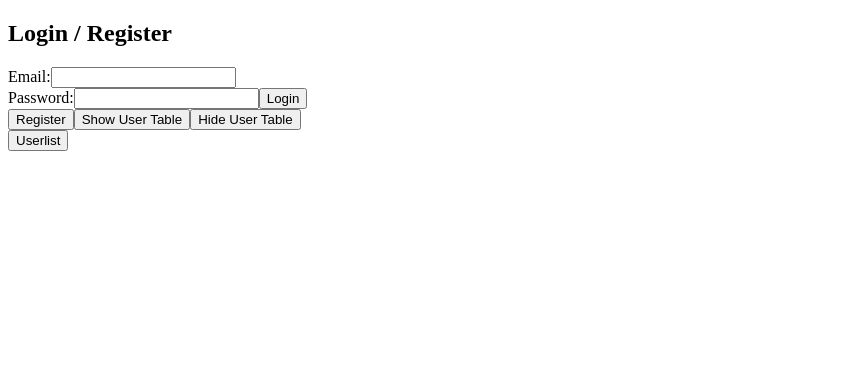
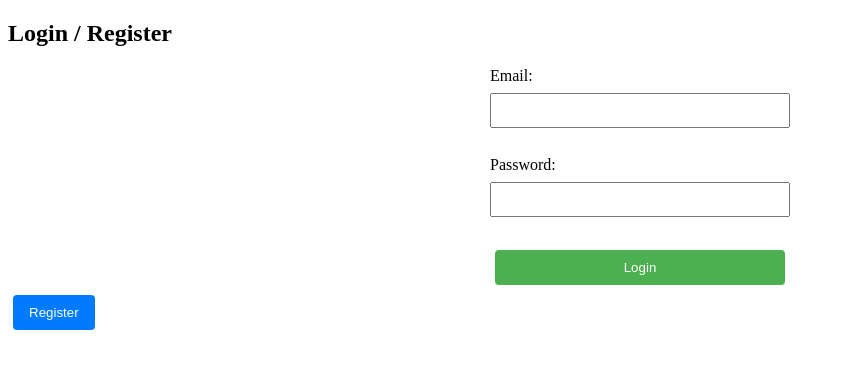
Before and after one commit to xenecodd/reactjwt, a React (Create React App) app: page / in a window 1280 px wide. Shown: the top 368 px of the page, without its empty margins (0-845 px from the left). Built offline with nearby package versions, Linux system fonts and the light colour scheme.

Commit message:
update visual improvements

```diff
--- a/package.json
+++ b/package.json
@@ -4,6 +4,7 @@
   "private": true,
   "proxy": "http://localhost:5000/",
   "dependencies": {
+    "@reduxjs/toolkit": "^1.9.5",
     "@testing-library/jest-dom": "^5.17.0",
     "@testing-library/react": "^13.4.0",
     "@testing-library/user-event": "^13.5.0",
@@ -16,6 +17,7 @@
     "react-dom": "^18.2.0",
     "react-router-dom": "^6.14.2",
     "react-scripts": "5.0.1",
+    "redux": "^4.2.1",
     "web-vitals": "^2.1.4"
   },
   "scripts": {
--- a/src/App.js
+++ b/src/App.js
@@ -1,12 +1,6 @@
 import React, { useState, useEffect } from 'react';
-import axios from 'axios';
-import DataTable from 'react-data-table-component';
-import Userlist from './component/Userlist';
 import {
-  BrowserRouter as Router,
-  Routes,
-  Route,
-  Link
+  Link, useHistory, redirect
 } from 'react-router-dom';
 
 function App() {
@@ -15,7 +9,7 @@ function App() {
   const [data, setData] = useState([]);
   const [isLoggedIn, setIsLoggedIn] = useState(false);
   const [showLoginForm, setShowLoginForm] = useState(true);
-  const [active, setActive] = useState('');
+  const [active, setActive] = useState(true);
 
 
   const handleLogin = (e) => {
@@ -33,6 +27,7 @@ function App() {
           window.localStorage.setItem('x-access-token', data['x-access-token']);
           setData(data);
           setIsLoggedIn(true);
+          console.log(data['x-access-token'])
         })
         .catch(error => {
           console.error('Error fetching data:', error);
@@ -49,14 +44,16 @@ function App() {
 
 
   return (
-      <Router>
     <div>
-          <Routes>
-            <Route
-                path="/Userlist"
-                element={<Userlist userdata={data}/>}
-            />
-          </Routes>
+      {isLoggedIn ? (
+        <div>
+          <h1>Login Succeed! Welcome Back</h1>
+            <Link to="/Userlist" target='_self'>
+            <button>Userlist</button>
+            </Link>
+        </div>
+      ) : (
+        <div>
           <h2>Login / Register</h2>
           {showLoginForm ? (
             <form onSubmit={handleLogin}>
@@ -68,7 +65,30 @@ function App() {
                 onChange={(e) => setEmail(e.target.value)}
                 required
               />
-                <br/>
+              <br />
+              <label htmlFor="password">Password:</label>
+              <input
+                type="password"
+                name="password"
+                value={password}
+                onChange={(e) => setPassword(e.target.value)}
+              />
+              <br />
+              <button type="submit">Login</button>
+            </form>
+          ) : (
+            <form onSubmit={handleRegister}>
+              <label htmlFor="name">Name:</label>
+              <input type="text" name="name" required />
+              <br />
+              <label htmlFor="email">Email:</label>
+              <input
+                type="email"
+                name="email"
+                value={email}
+                onChange={(e) => setEmail(e.target.value)}
+              />
+              <br />
               <label htmlFor="password">Password:</label>
               <input
                 type="password"
@@ -77,46 +97,16 @@ function App() {
                 onChange={(e) => setPassword(e.target.value)}
                 required
               />
-                <input type="submit" value="Login"/>
-              </form>
-          ) : (
-              <form onSubmit={handleRegister}>
-                <label htmlFor="name">Name:</label>
-                <input type="text" name="name" required/>
-                <br/>
-                <label htmlFor="email">Email:</label>
-                <input
-                    type="email"
-                    name="email"
-                    value={email}
-                    onChange={(e) => setEmail(e.target.value)}
-                />
-                <br/>
-                <label htmlFor="password">Password:</label>
-                <input
-                    type="password"
-                    name="password"
-                    value={password}
-                    onChange={(e) => setPassword(e.target.value)}
-                    required
-                />
-                <br/>
+              <br />
               <button type="submit">Register</button>
             </form>
           )}
           <button onClick={toggleForm}>
             {showLoginForm ? 'Register' : 'Login'}
           </button>
-
-          <button onClick={() => setActive(true)}>Show User Table</button>
-          <button onClick={() => setActive(false)}>Hide User Table</button>
         </div>
-                    <div>
-            <Link to="/Userlist" target="_blank">
-              <button>Userlist</button>
-            </Link>
+      )}
     </div>
-      </Router>
   );
 }
 
--- a/src/component/Userlist.js
+++ b/src/Userlist.js
@@ -1,8 +1,10 @@
 import DataTable from "react-data-table-component";
 import React, {useEffect, useState} from "react";
-import isLoggedIn from './App.js'
+import isLoggedIn from './App'
+import "./styles.css";
+import { createSlice, configureStore } from '@reduxjs/toolkit'
+import {Link} from "react-router-dom";
 
-  const token= window.localStorage.getItem('x-access-token')
   const columns = [
 
         {
@@ -24,10 +26,38 @@ import isLoggedIn from './App.js'
     ]
 
 function Userlist(){
+const counterSlice = createSlice({
+  name: 'counter',
+  initialState: {
+    value: 0
+  },
+  reducers: {
+    incremented: state => {
+      state.value += 1
+    },
+    decremented: state => {
+      state.value -= 1
+    }
+  }
+})
+    function disp(){store.dispatch(incremented())}
+
+const { incremented, decremented } = counterSlice.actions
+
+const store = configureStore({
+  reducer: counterSlice.reducer
+})
+
+store.subscribe(() => console.log(store.getState()))
+
+
       const [user, setUser] = useState('');
        useEffect(() => {
+           const token= window.localStorage.getItem('x-access-token')
+           console.log(window.localStorage.getItem('x-access-token'))
+           console.log('boş')
+
     const baseURL = process.env.REACT_APP_BASE_URL;
-    console.log(token);
     fetch(`${baseURL}/user`, {
       method: 'POST',
       headers: {
@@ -47,6 +77,10 @@ function Userlist(){
                   <DataTable
                       columns={columns} data={user}>
                   </DataTable>
+                  <Link to="/">
+                    <button>Main Page</button>
+                  </Link>
+                  <button onClick={disp}>tıkla artır</button>
               </div>
           )
 
--- /dev/null
+++ b/src/component/Pending.js
@@ -0,0 +1,17 @@
+import {Link, Route, Router, Routes} from "react-router-dom";
+import Userlist from "../Userlist";
+import React from "react";
+
+function Pending(){
+
+    return(
+        <div>
+            <h1>Succeed</h1>
+            <Link to="/Userlist" target='_blank'>
+            <button>Userlist</button>
+            </Link>
+        </div>
+    )
+
+}
+export default Pending;
--- a/src/index.js
+++ b/src/index.js
@@ -2,11 +2,20 @@ import React from 'react';
 import ReactDOM from 'react-dom/client';
 import App from './App';
 import reportWebVitals from './reportWebVitals';
+import {Route,Routes, BrowserRouter} from "react-router-dom";
+import Userlist from "./Userlist";
+import Pending from "./component/Pending";
 
 const root = ReactDOM.createRoot(document.getElementById('root'));
 root.render(
   <React.StrictMode>
-    <App />
+    <BrowserRouter>
+      <Routes>
+          <Route path="/Userlist" element={<Userlist />} />
+          <Route path="/Pending" element={<Pending />} />
+          <Route path="/" element={ <App /> }/>
+      </Routes>
+    </BrowserRouter>
   </React.StrictMode>
 );
 
--- /dev/null
+++ b/src/styles.css
@@ -0,0 +1,60 @@
+/* In your component's CSS block or separate CSS file */
+/* Example CSS for the data table */
+table {
+  border-collapse: collapse;
+  width: 100%;
+  margin-bottom: 20px;
+}
+
+table th, table td {
+  border: 1px solid #ccc;
+  padding: 8px;
+  text-align: left;
+}
+
+table th {
+  background-color: #f2f2f2;
+}
+
+/* Example CSS for the login/register forms */
+form {
+  display: flex;
+  flex-direction: column;
+  max-width: 300px;
+  margin: 0 auto;
+}
+
+form label {
+  margin-bottom: 8px;
+}
+
+form input[type="text"],
+form input[type="email"],
+form input[type="password"] {
+  padding: 8px;
+  margin-bottom: 10px;
+}
+
+form input[type="submit"],
+form button[type="submit"] {
+  background-color: #4caf50;
+  color: white;
+  border: none;
+  padding: 10px 16px;
+  text-align: center;
+  text-decoration: none;
+  display: inline-block;
+  cursor: pointer;
+  border-radius: 4px;
+}
+
+/* Example CSS for the buttons */
+button {
+  background-color: #007bff;
+  color: white;
+  border: none;
+  padding: 10px 16px;
+  margin: 5px;
+  cursor: pointer;
+  border-radius: 4px;
+}
```
Also changed, not shown: src/DataTable.js (deleted, +0 -26 lines), src/Datavisualize.js (deleted, +0 -16 lines), 1 other file (tests, documents, lock files or other folders). Lines whose indentation alone changed are shown as unchanged.
